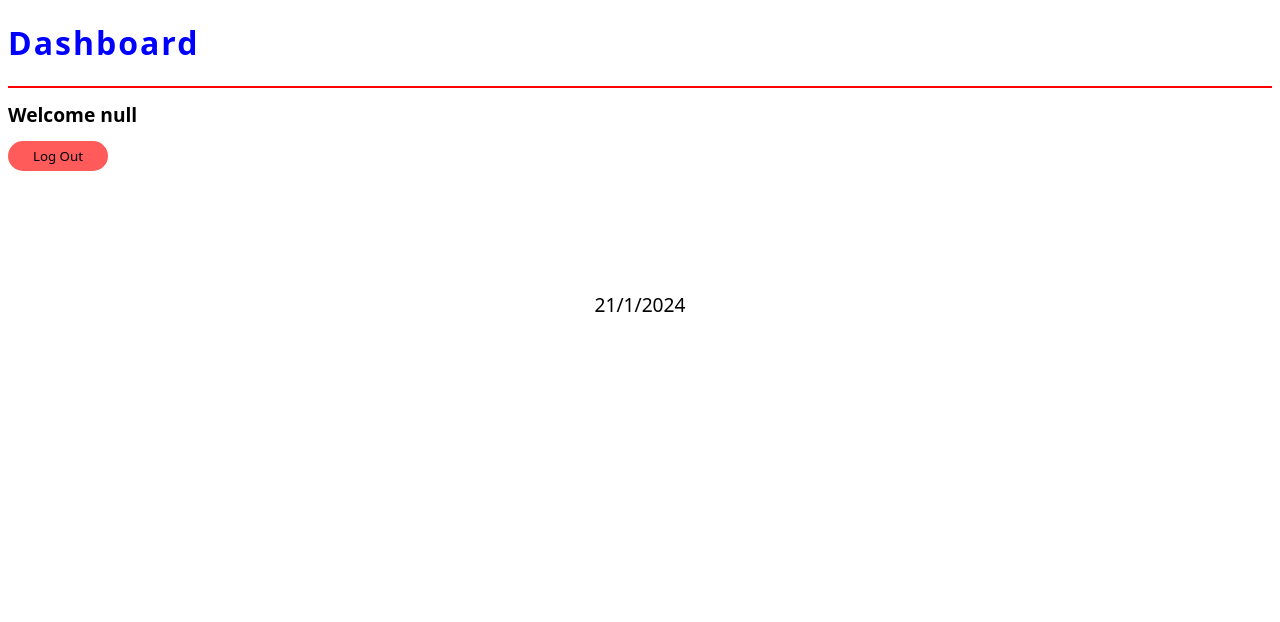
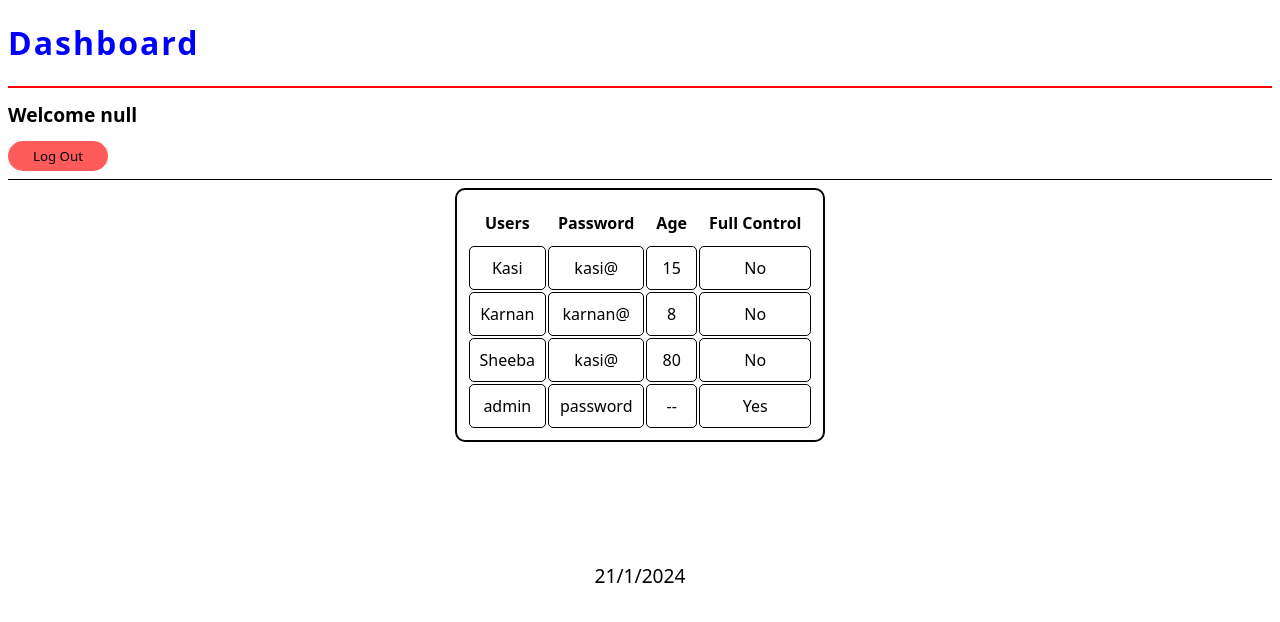
Before and after one commit to SreetilakAjith/sagarlogin, a plain HTML site: page Dashboard.html in a window 1280 px wide. Drawn offline with Linux system fonts and the light colour scheme.

Commit message:
Update Dashboard.html
Dashboard HTML file

```diff
--- a/Dashboard.html
+++ b/Dashboard.html
@@ -19,6 +19,49 @@
     </div>
 
     <div id="OtherInfo">
+        <hr color="black" size="1">
+
+        <table id="tableInfo">
+            <tr>
+                <th>Users</th>
+                <th>Password</th>
+                <th>Age</th>
+                <th>Full Control</th>
+            </tr>
+
+            <tr>
+                <td>Kasi</td>
+                <td>kasi@</td>
+                <td>15</td>
+                <td>No</td>
+
+            </tr>
+
+            <tr>
+                <td>Karnan</td>
+                <td>karnan@</td>
+                <td>8</td>
+                <td>No</td>
+
+            </tr>
+
+            <tr>
+                <td>Sheeba</td>
+                <td>kasi@</td>
+                <td>80</td>
+                <td>No</td>
+
+            </tr>
+
+            <tr>
+                <td>admin</td>
+                <td>password</td>
+                <td> --</td>
+                <td>Yes</td>
+
+            </tr>
+        </table>
+
         <h1 id="date" align="center"></h1>
     </div>
 </div>
```
